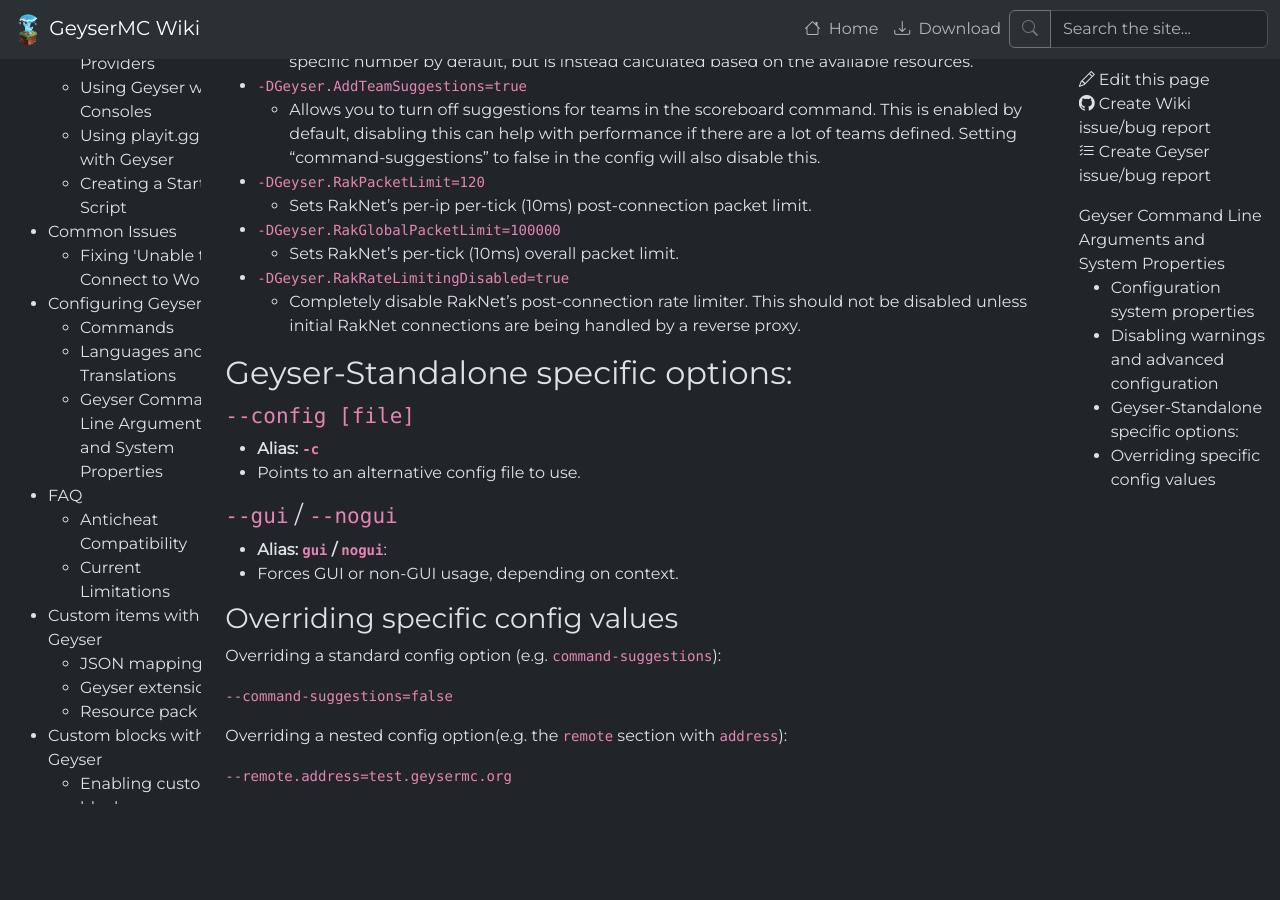
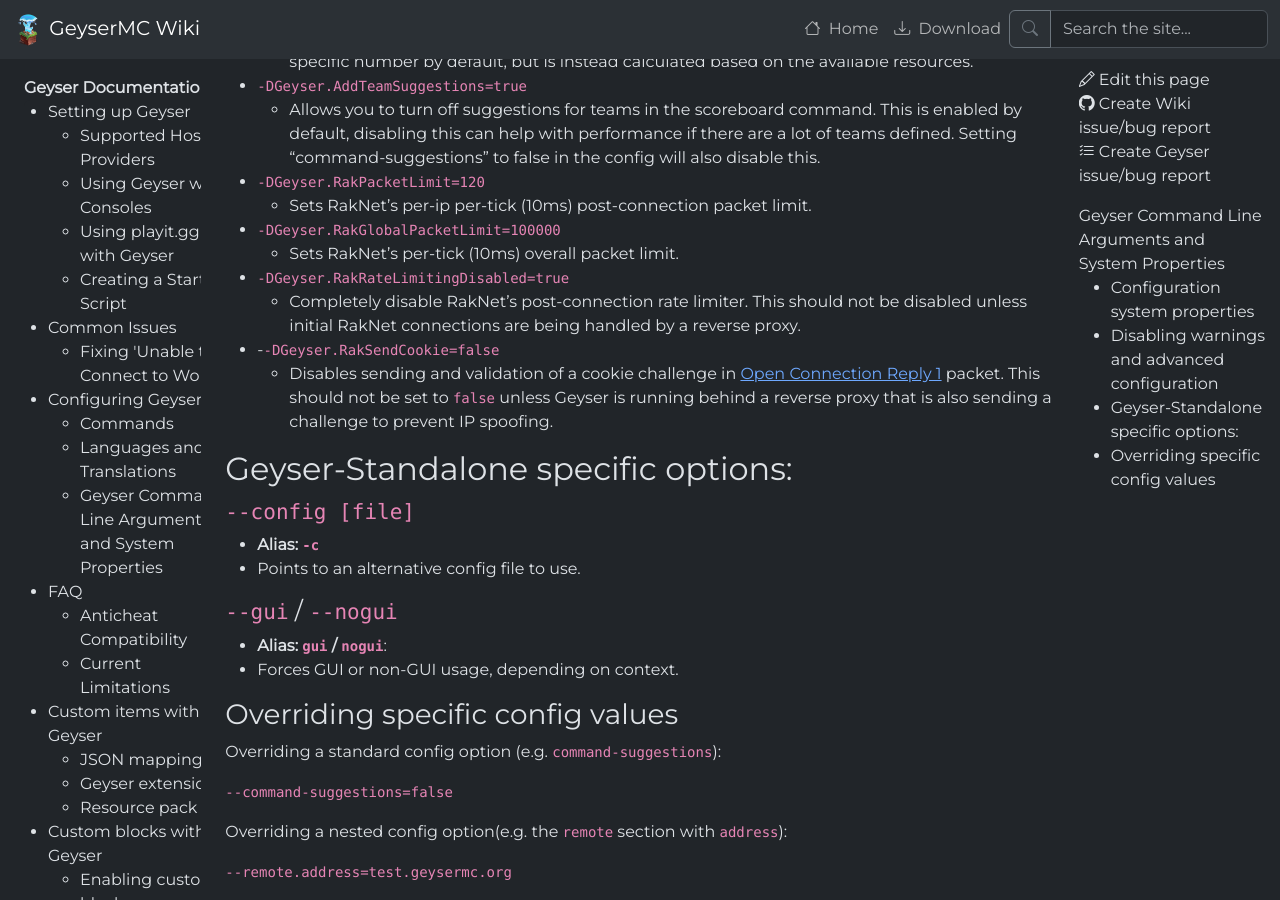
Before and after one commit to GeyserMC/GeyserWiki, a Jekyll site: the page built from _docs/geyser/geyser-command-line-arguments-and-system-properties.md, in a window 1280 px wide and 900 px high, scrolled down 1298 px. Built offline with Jekyll 4.4.1, drawn with Linux system fonts in a browser that asks for light colours; before the commit the page ends 2102 px from its top, so only the background shows below that.

Commit message:
Add system property Geyser.RakSendCookie to allow disabling cookie send (#266)

```diff
--- a/_docs/geyser/geyser-command-line-arguments-and-system-properties.md
+++ b/_docs/geyser/geyser-command-line-arguments-and-system-properties.md
@@ -54,6 +54,8 @@
   - Sets RakNet's per-tick (10ms) overall packet limit.
 - `-DGeyser.RakRateLimitingDisabled=true`
   - Completely disable RakNet's post-connection rate limiter. This should not be disabled unless initial RakNet connections are being handled by a reverse proxy.
+- -`-DGeyser.RakSendCookie=false`
+  - Disables sending and validation of a cookie challenge in [Open Connection Reply 1](https://wiki.vg/Raknet_Protocol#Open_Connection_Reply_1) packet. This should not be set to `false` unless Geyser is running behind a reverse proxy that is also sending a challenge to prevent IP spoofing.
 
 ## Geyser-Standalone specific options:
 
```
